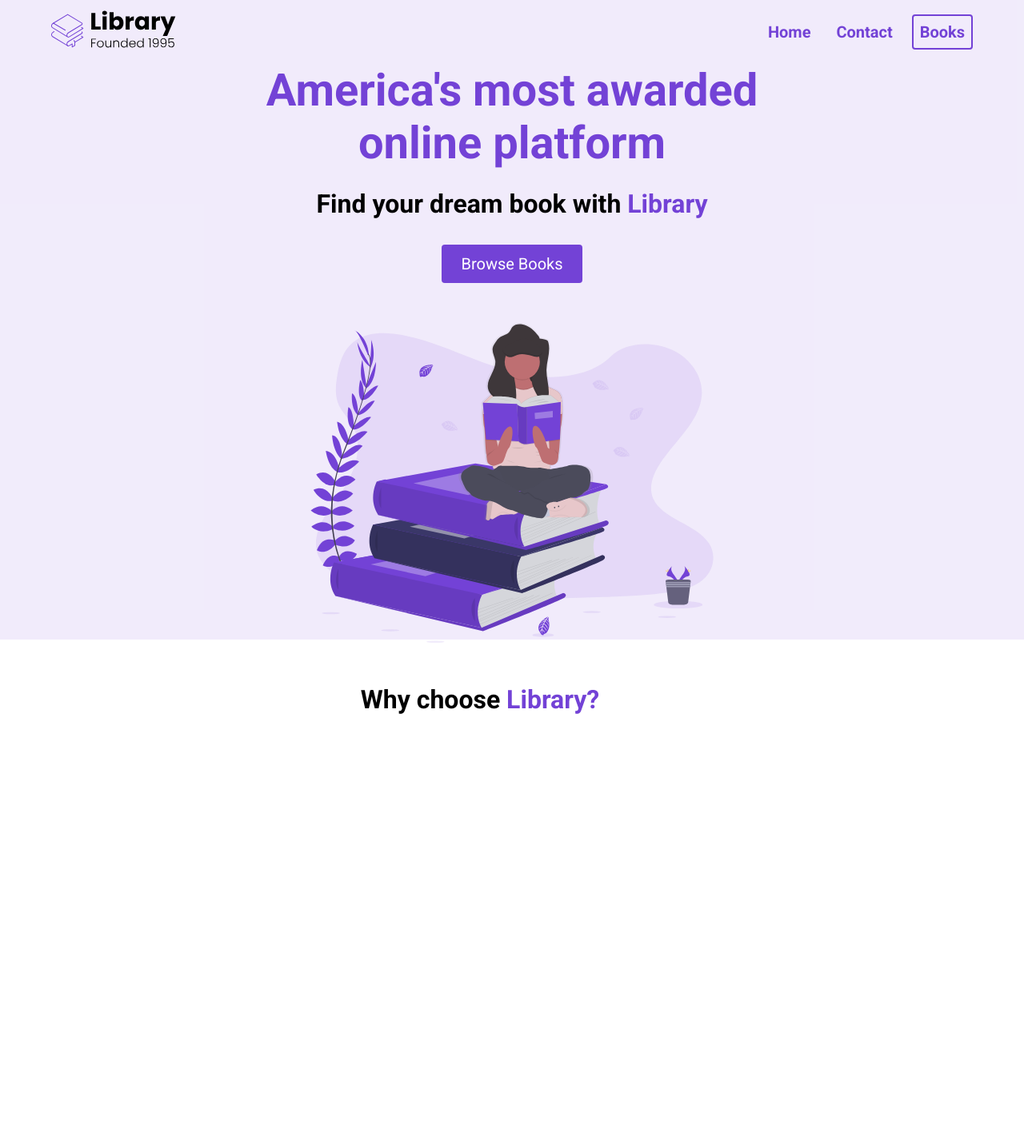
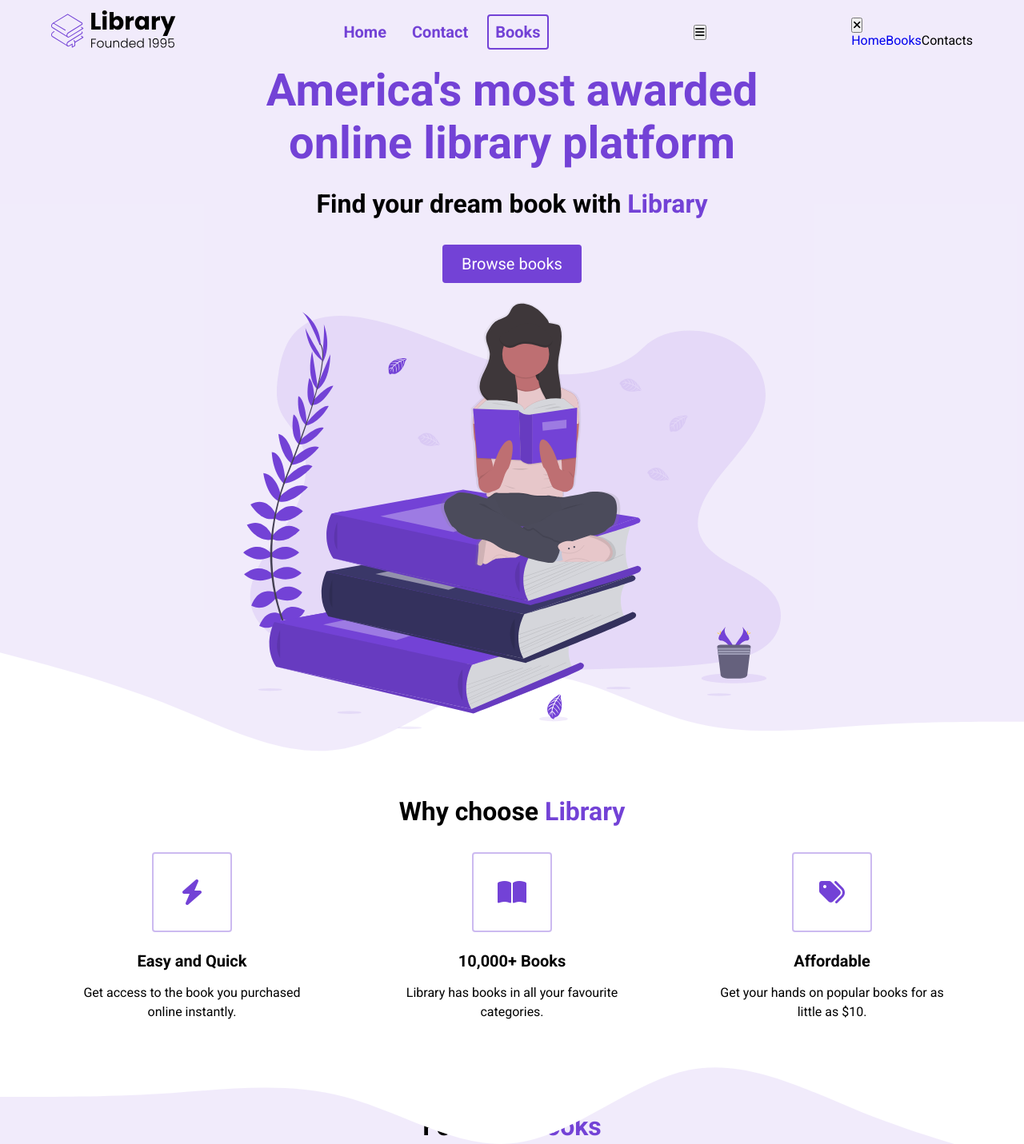
Before and after one commit to Paquito81/FES-library-e-com-store-, a plain HTML site: page index.html in a window 1280 px wide. Shown: the top 1431 px of the page at 80% size. Before the commit the page ends 982 px from the top, so only its background shows below. Drawn offline with Linux system fonts and the light colour scheme.

Commit message:
highlights

```diff
--- a/index.html
+++ b/index.html
@@ -6,29 +6,54 @@
     <meta name="viewport" content="width=device-width, initial-scale=1.0" />
     <link rel="stylesheet" href="style.css" />
     <title>Library</title>
-    <script src="https://kit.fontawesome.com/c8e4d183c2.js" crossorigin="anonymous"></script>
+    <script
+      src="https://kit.fontawesome.com/c8e4d183c2.js"
+      crossorigin="anonymous"
+    ></script>
   </head>
   <body>
-    <section class="landing">
+
+  <section id="landing">
     <nav>
       <div class="nav__container">
-          <img class="logo" src="./img/Library.svg" alt="" />
+        <img class="logo" src="img/Library.svg" alt="">
         <ul class="nav__links">
           <li><a href="#" class="nav__link">Home</a></li>
           <li><a href="#" class="nav__link">Contact</a></li>
           <li><a href="#" class="nav__link nav__link--primary">Books</a></li>
         </ul>
+        <button class="btn__menu" onclick="openMenu()">
+          <i class="fas fa-bars"></i>
+        </button>
+        <div class="menu__backdrop">
+          <button class="btn__menu btn__menu--close" onclick="closeMenu()">
+            <i class="fas fa-times"></i>
+          </button>
+          <ul class="menu__links">
+            <li class="menu__list">
+              <a href="#" class="menu__link" onclick="closeMenu()">Home</a>
+            </li>
+            <li class="menu__list">
+              <a href="#features" class="menu__link" onclick="closeMenu()">Books</a>
+            </li>
+            <li class="menu__list">
+              <a class="menu__link no-cursor" onclick="closeMenu()">Contacts</a>
+            </li>
+          </ul>
+        </div>
       </div>
     </nav>
     <header>
       <div class="header__container">
         <div class="header__description">
-               <h1>America's most awarded online platform</h1>
+          <h1>America's most awarded online library platform</h1>
           <h2>Find your dream book with <span class="purple">Library</span></h2>
-               <button class="btn">Browse Books</button>
+          <a href="#features">
+            <button class="btn">Browse books</button>
+          </a>
         </div>
         <figure class="header__img--wrapper">
-                <img src="./img/Undraw_Books.svg" alt="">
+          <img src="img/Undraw_Books.svg" alt="">
         </figure>
       </div>
     </header>
@@ -38,40 +63,73 @@
         <div class="container">
             <div class="row">
               <h2 class="section__title">
-                        Why choose <span class="purple">Library?</span>
+                Why choose <span class="purple">Library</span>
               </h2>
               <div class="highlight__wrapper">
                 <div class="highlight">
                   <div class="highlight__img">
-
+                    <i class="fas fa-bolt"></i>
+                  </div>
+                  <h3 class="highlight__subtitle">
+                    Easy and Quick
+                  </h3>
+                  <p class="highlight__para">
+                    Get access to the book you purchased online instantly.
+                  </p>
+                </div>
+                <div class="highlight">
+                  <div class="highlight__img">
+                    <i class="fas fa-book-open"></i>
+                  </div>
+                  <h3 class="highlight__subtitle">
+                    10,000+ Books
+                  </h3>
+                  <p class="highlight__para">
+                    Library has books in all your favourite categories.
+                  </p>
+                </div>
+                <div class="highlight">
+                  <div class="highlight__img">
+                    <i class="fas fa-tags"></i>
+                  </div>
+                  <h3 class="highlight__subtitle">
+                    Affordable
+                  </h3>
+                  <p class="highlight__para">
+                    Get your hands on popular books for as little as $10.
+                  </p>
                 </div>
               </div>
             </div>
-
+          </div>
+        </section>
+      <section id="features">
+          <div class="container">
+              <div class="row">
+                  <h2 class="section__title">
+                      Features <span class="purple"> Books</span>
+                  </h2>
+                  <div class="books">
+                      <div class="book">
+                          <figure class="book__img--wrapper">
+                              <img src="./img/crack the coding interview.png" alt="" class="book__img">
+                          </figure>
+                          <div class="book__title">
+                          <div class="book__ratings">
+                              <i class="fas fa-star"></i>
+                              <i class="fas fa-star"></i>
+                              <i class="fas fa-star"></i>
+                              <i class="fas fa-star"></i>
+                              <i class="fas fa-star-half-alt"></i>
+                        </div>
+                        <div class="book__price">
+                            <span class="book__price--normal">$59.99</span>
+                        </div>
+                    </div>
+                  </div>
               </div>
           </div>
       </section>
-        <!-- <section id="features">
-            <div class="container">
-                <div class="row">
-
-                </div>
-            </div>
-        </section>
-        <section id="recent">
-            <div class="container">
-                <div class="row">
-
-                </div>
-            </div>
-        </section>
-        <section id="highlights">
-            <div class="container">
-                <div class="row">
-
-                </div>
-            </div>
-        </section> -->
     </main>
   </body>
 </html>
--- a/style.css
+++ b/style.css
@@ -7,6 +7,16 @@
   font-family: 'Roboto',sans-serif;
 }
 
+html {
+  scroll-behavior: smooth;
+}
+
+body {
+  max-width: 100vw;
+  overflow-x: hidden;
+
+}
+
 nav {
   height: 80px;
   display: flex;
@@ -14,8 +24,64 @@ nav {
 
 img {
   width: 100%;
-  height: 100%;
-  max-height: 50vh;
+}
+
+p {
+  line-height: 1.5;
+}
+
+a {
+  text-decoration: none;
+}
+
+a:hover {
+  text-decoration: underline;
+}
+
+ul {
+  display: flex;
+}
+
+li {
+  list-style-type: none;
+}
+
+h1 {
+  font-size: 56px;
+  color: #7342d6;
+  margin-bottom: 24px;
+  text-align: center;
+}
+
+h2 {
+  font-size: 32px;
+  margin-bottom: 32px;
+  text-align: center;
+}
+
+button {
+  cursor: pointer;
+}
+
+button:active {
+  transform: translateY(5px);
+}
+
+.btn {
+  background-color: #7342d6;
+  color: white;
+  padding: 12px 24px;
+  font-size: 20px;
+  border-radius: 4px;
+  border: none;
+}
+
+.purple {
+  color: #7342d6;
+}
+
+.logo {
+  width: 160px;
 }
 
 .nav__container {
@@ -26,22 +92,6 @@ img {
   justify-content: space-between;
   align-items: center;
   margin: 0 auto;
-}
-
-.purple {
-  color: #7342d6;
-}
-
-.logo {
-  width: 160px;
-}
-
-ul {
-  display: flex;
-}
-
-li {
-  list-style-type: none;
 }
 
 .nav__link {
@@ -66,13 +116,13 @@ li {
   text-decoration: none;
 }
 
-.landing {
+#landing {
   background-color: rgba(115, 66, 214, 0.1);
 }
 
-header {
+/* header {
   height: calc(100vh - 80px);
-}
+} */
 
 .header__container {
   width: 100%;
@@ -90,38 +140,9 @@ header {
   align-items: center;
 }
 
-h1 {
-  font-size: 56px;
-  color: #7342d6;
-  margin-bottom: 24px;
-  text-align: center;
-}
-
-h2 {
-  font-size: 32px;
-  margin-bottom: 32px;
-  text-align: center;
-}
-
-button {
-  cursor: pointer;
-}
-
-button:active {
-  transform: translateY(1px);
-}
-
-.btn {
-  background-color: #7342d6;
-  color: white;
-  padding: 12px 24px;
-  font-size: 20px;
-  border-radius: 4px;
-  border: none;
-}
-
 .header__img--wrapper {
-  padding: 50px;
+  padding: 24px;
+  z-index: 2;
 }
 
 .container {
@@ -131,6 +152,7 @@ button:active {
 .row {
   width: 100%;
   max-width: 1200px;
+  margin: 0 auto;
 }
 
 
@@ -139,3 +161,86 @@ button:active {
 HIGHLIGHTS
 
 */
+
+#highlights {
+  position: relative;
+  max-width: 100vw;
+}
+
+
+#highlights:after,
+#highlights:before {
+  background: url('img/wave.svg');
+  content: "";
+  position: absolute;
+  width: 101vw;
+  height: 12vw;
+  left: 0;
+  z-index: 1;
+  background-size: cover;
+  background-repeat: no-repeat;
+}
+
+#highlights:before {
+  transform: translateY(-100%);
+  top: 1px;
+}
+
+#highlights:after {
+  transform: translateY(100%) rotate(180deg);
+  bottom: 1px;
+}
+.highlight__wrapper {
+  display: flex;
+  flex-wrap: wrap;
+
+}
+
+.highlight {
+  padding: 0 24px;
+  width: calc(100% / 3);
+  display: flex;
+  align-items: center;
+  justify-content: center;
+  flex-direction: column;
+}
+
+.highlight__para {
+  text-align: center;
+  max-width: 280px;
+
+}
+
+.highlight__img {
+  border: 2px solid #7342d65d;
+  width: 100px;
+  height: 100px;
+  display: flex;
+  align-items: center;
+  justify-content: center;
+  border-radius: 4px;
+  font-size: 32px;
+  margin-bottom: 24px;
+  color: #7342d6;
+}
+
+.highlight__subtitle {
+  font-size: 20px;
+  margin-bottom: 16px;
+  text-align: center;
+}
+
+/*
+
+FEATURES
+
+*/
+
+#features {
+  background-color: rgba(115, 66, 214, 0.1);
+}
+
+.book__ratings {
+  margin-bottom: 8px;
+  color: #fabf2a;
+}
```
Lines whose indentation alone changed are shown as unchanged.
